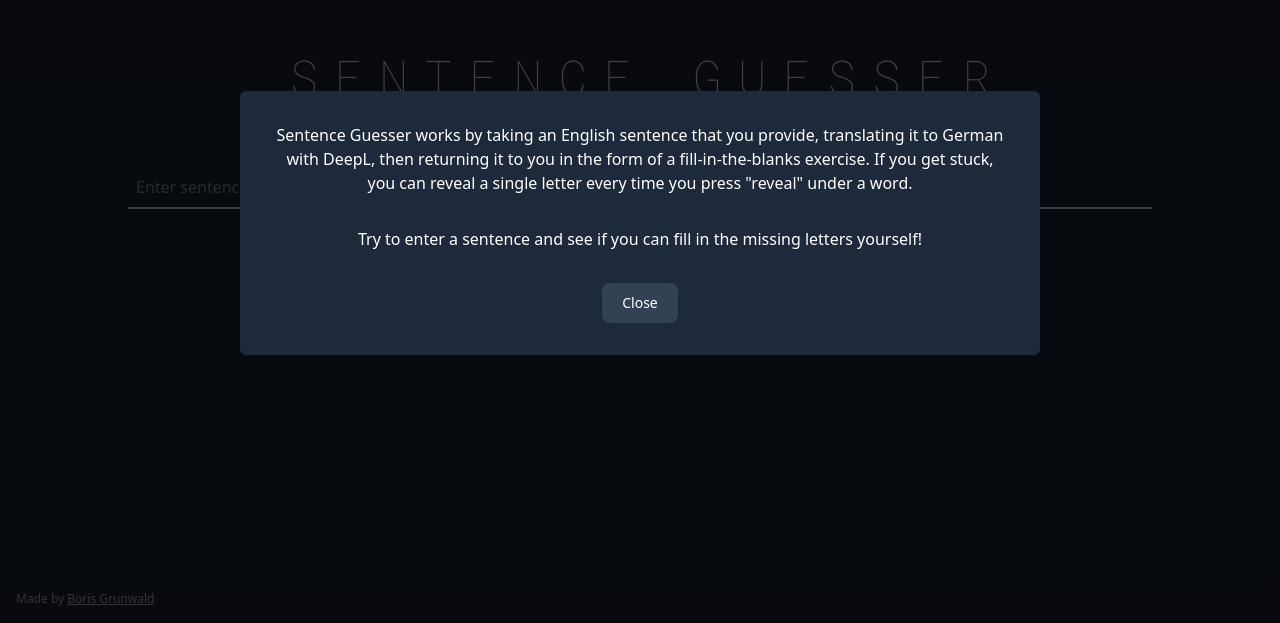
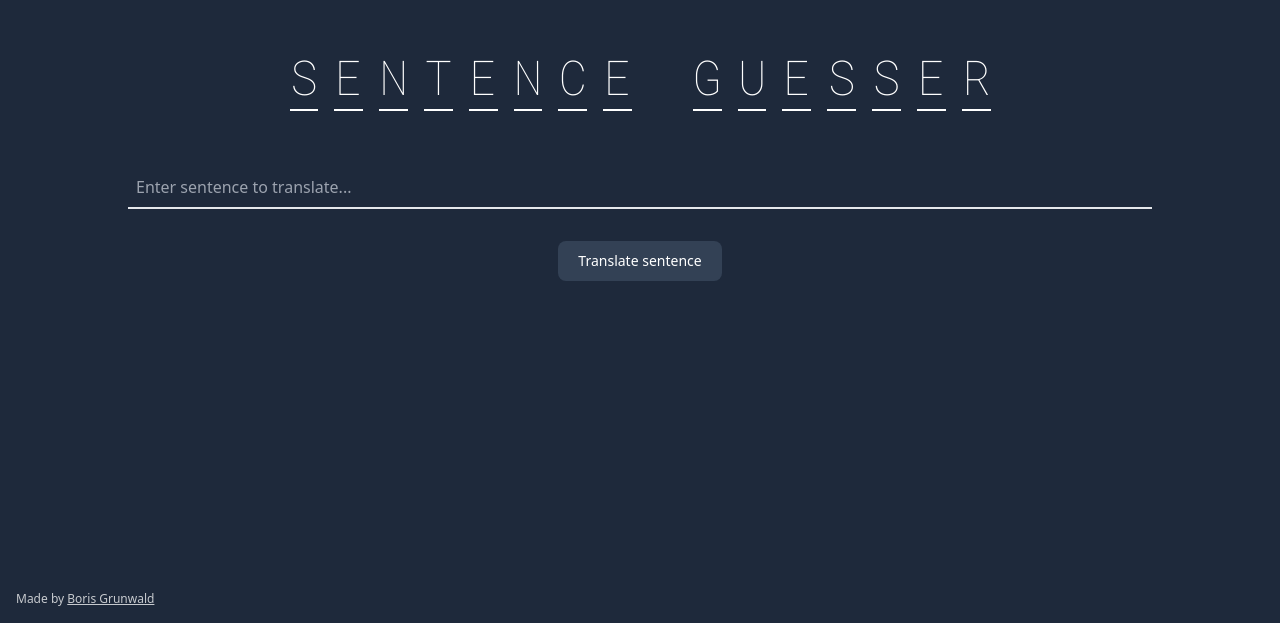
Before and after one commit to jikol1906/sentence-guesser-react, a React (Create React App) app: page / in a window 1280 px wide. Shown: the part 177-800 px from the top of the page. Built offline with nearby package versions, Linux system fonts and the light colour scheme.

Commit message:
removed old modal

```diff
--- a/src/Components/App.tsx
+++ b/src/Components/App.tsx
@@ -1,11 +1,9 @@
 import * as React from "react";
 import { useEffect, useRef, useState } from "react";
 import { useImmer } from "use-immer";
-import useShowHelperModal from "../hooks/useShowHelperModal";
 import {LetterInformation} from '../types'
 import { Language, languageRegexes, randomIntFromInterval } from "../Utils";
 import Button from "./Button";
-import HelperDialog from "./HelperDialog";
 import LetterInput from "./LetterInput";
 import LoadingSpinner from "./LoadingSpinner";
 import SentenceGuesserHeader from "./SentenceGuesserHeader";
@@ -19,7 +17,6 @@ const App: React.FunctionComponent<ITest2Props> = (props) => {
   const [originalSentence, setOriginalSentence] = useState("");
   const [enteringSentence,setEnteringSentence] = useState(true);
   const [languageToTranslateInto] = useState<Language>("german")
-  const [showHelperModal] = useShowHelperModal();
   const [isLoading,setIsLoading] = useState(false);
 
 
@@ -252,15 +249,6 @@ const App: React.FunctionComponent<ITest2Props> = (props) => {
     <div className="relative min-h-screen bg-slate-800  flex py-32 px-5">
       <div className="max-w-5xl m-auto flex-1 text-white space-y-14">
         {enteringSentence && <SentenceGuesserHeader/>}
-        <HelperDialog isOpen={showHelperModal}>
-          <p>
-          Sentence Guesser works by taking an English sentence that you provide, translating it to German with DeepL, then returning it to you in the form of a fill-in-the-blanks exercise. If you get stuck, you can reveal a single letter every time you press "reveal" under a word.
-          </p>
-          <p>
-          Try to enter a sentence and see if you can fill in the missing letters yourself!
-          </p>
-        </HelperDialog>
-
         {enteringSentence ?
           <TranslateForm onSubmit={translate}/>
           :
--- a/src/hooks/useShowHelperModal.ts
+++ /dev/null
@@ -1,17 +0,0 @@
-import { useEffect } from "react"
-import { useLocalStorage } from "usehooks-ts"
-
-const useShowHelperModal = () => {
-    const [numberofvisits,setNumberofvisits] = useLocalStorage("numberofvisits",0)
-
-    useEffect(() => {
-        setNumberofvisits(prev => prev+1)
-    },[setNumberofvisits])
-
-
-
-
-    return [numberofvisits < 1]
-}
-
-export default useShowHelperModal;
```
